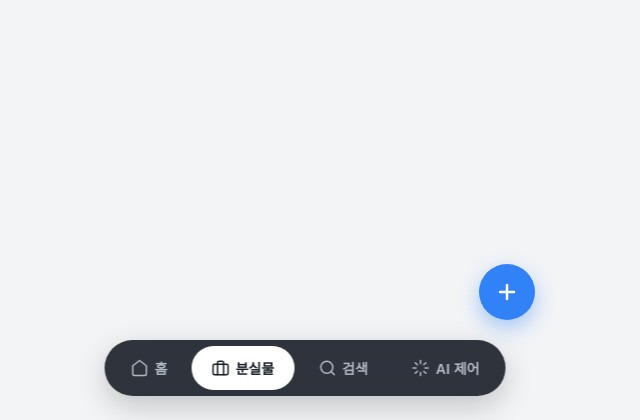
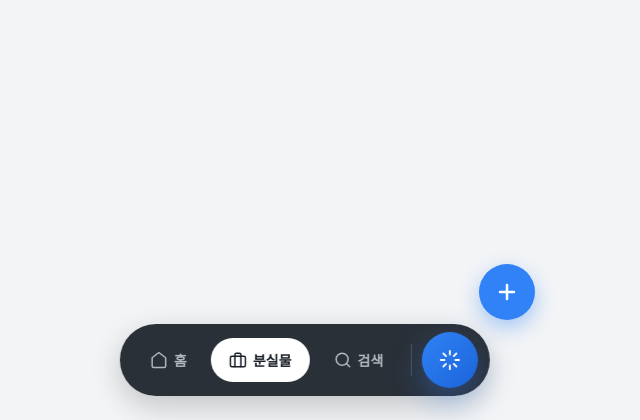
Before and after one commit to elilim09/Sphere-PGHS, a FastAPI app: page /lost in a window 1280 px wide. Shown: the part 380-800 px from the top of the page, without its empty margins (335-975 px from the left). Run offline with FastAPI, Linux system fonts and the light colour scheme; some web fonts are replaced.

Commit message:
Refine bottom navigation grouping

```diff
--- a/templates/lost_list.html
+++ b/templates/lost_list.html
@@ -134,18 +134,31 @@
             bottom: 24px;
             left: 50%;
             transform: translateX(-50%);
-            background: rgba(25, 31, 40, 0.9);
+            background: rgba(25, 31, 40, 0.92);
             backdrop-filter: blur(20px);
-            padding: 6px;
+            padding: 8px 12px;
             border-radius: 100px;
             display: flex;
-            gap: 4px;
+            align-items: center;
+            gap: 10px;
             box-shadow: 0 10px 30px rgba(0,0,0,0.2);
             z-index: 100;
         }
 
+        .nav-group {
+            display: flex;
+            align-items: center;
+            gap: 6px;
+        }
+
+        .nav-divider {
+            width: 1px;
+            height: 32px;
+            background: rgba(255, 255, 255, 0.16);
+        }
+
         .nav-item {
-            padding: 12px 20px;
+            padding: 12px 18px;
             border-radius: 100px;
             text-decoration: none;
             color: #B0B8C1;
@@ -168,6 +181,32 @@
         }
 
         .nav-icon { width: 18px; height: 18px; flex-shrink: 0; }
+
+        .ai-button {
+            width: 56px;
+            height: 56px;
+            border-radius: 50%;
+            padding: 0;
+            min-width: 0;
+            justify-content: center;
+            background: linear-gradient(135deg, #3182F6, #1B64DA);
+            color: white;
+            box-shadow: 0 12px 30px rgba(49, 130, 246, 0.35);
+        }
+
+        .ai-button .nav-icon { width: 22px; height: 22px; }
+
+        .sr-only {
+            position: absolute;
+            width: 1px;
+            height: 1px;
+            padding: 0;
+            margin: -1px;
+            overflow: hidden;
+            clip: rect(0, 0, 0, 0);
+            white-space: nowrap;
+            border: 0;
+        }
 
         @media (max-width: 420px) {
             .nav-item { padding: 10px 14px; font-size: 13px; gap: 4px; }
@@ -359,6 +398,7 @@
     </a>
 
     <nav class="bottom-nav">
+        <div class="nav-group" role="group" aria-label="주요 메뉴">
             <a href="/" class="nav-item">
                 <svg class="nav-icon" viewBox="0 0 24 24" fill="none" stroke="currentColor" stroke-width="2" stroke-linecap="round" stroke-linejoin="round"><path d="M3 9l9-7 9 7v11a2 2 0 0 1-2 2H5a2 2 0 0 1-2-2z"></path></svg>
                 홈
@@ -371,10 +411,14 @@
                 <svg class="nav-icon" viewBox="0 0 24 24" fill="none" stroke="currentColor" stroke-width="2" stroke-linecap="round" stroke-linejoin="round"><circle cx="11" cy="11" r="8"></circle><line x1="21" y1="21" x2="16.65" y2="16.65"></line></svg>
                 검색
             </a>
-        <button type="button" class="nav-item ai-launch">
+        </div>
+        <div class="nav-divider" aria-hidden="true"></div>
+        <div class="nav-group" role="group" aria-label="AI 제어">
+            <button type="button" class="nav-item ai-launch ai-button">
                 <svg class="nav-icon" viewBox="0 0 24 24" fill="none" stroke="currentColor" stroke-width="2" stroke-linecap="round" stroke-linejoin="round"><path d="M12 2v4"></path><path d="M12 18v4"></path><path d="m4.93 4.93 2.83 2.83"></path><path d="m16.24 16.24 2.83 2.83"></path><path d="M2 12h4"></path><path d="M18 12h4"></path><path d="m4.93 19.07 2.83-2.83"></path><path d="m16.24 7.76 2.83-2.83"></path></svg>
-            AI 제어
+                <span class="sr-only">AI 제어 열기</span>
             </button>
+        </div>
     </nav>
 
     <div class="ai-overlay" id="aiOverlay" aria-hidden="true">
```
Also changed, not shown: templates/index.html (+50 -6 lines), templates/lost_form.html (+50 -6 lines), templates/lost_search.html (+50 -6 lines). Lines whose indentation alone changed are shown as unchanged.
